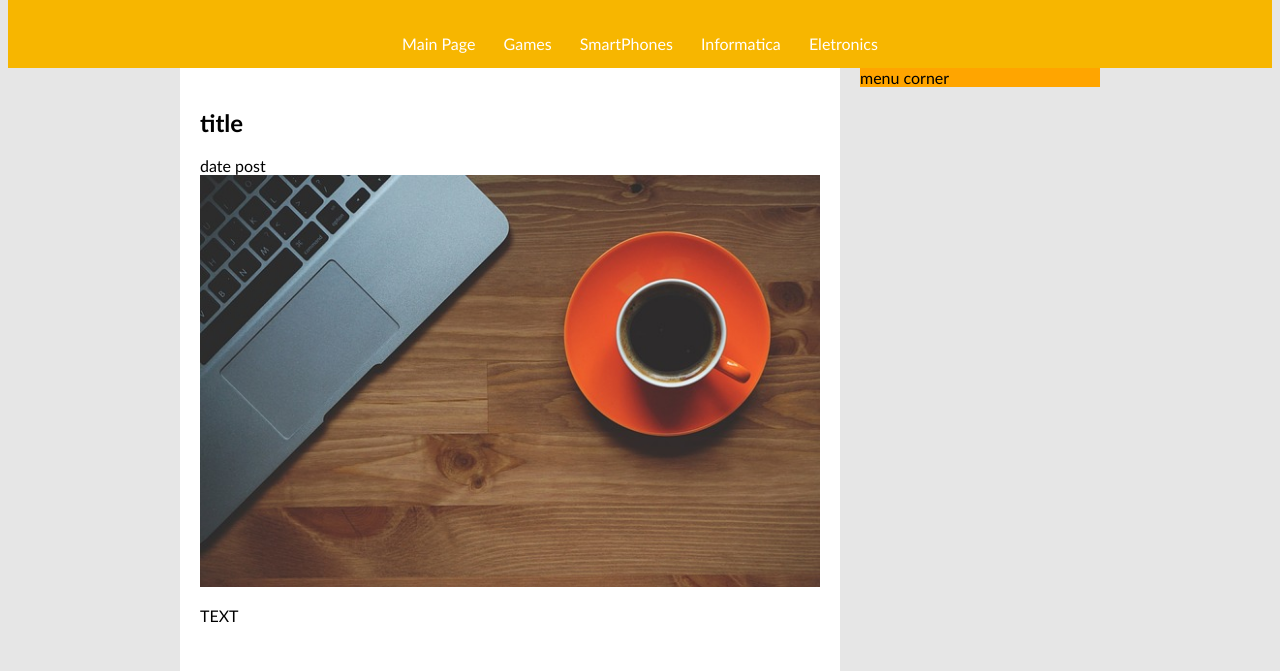
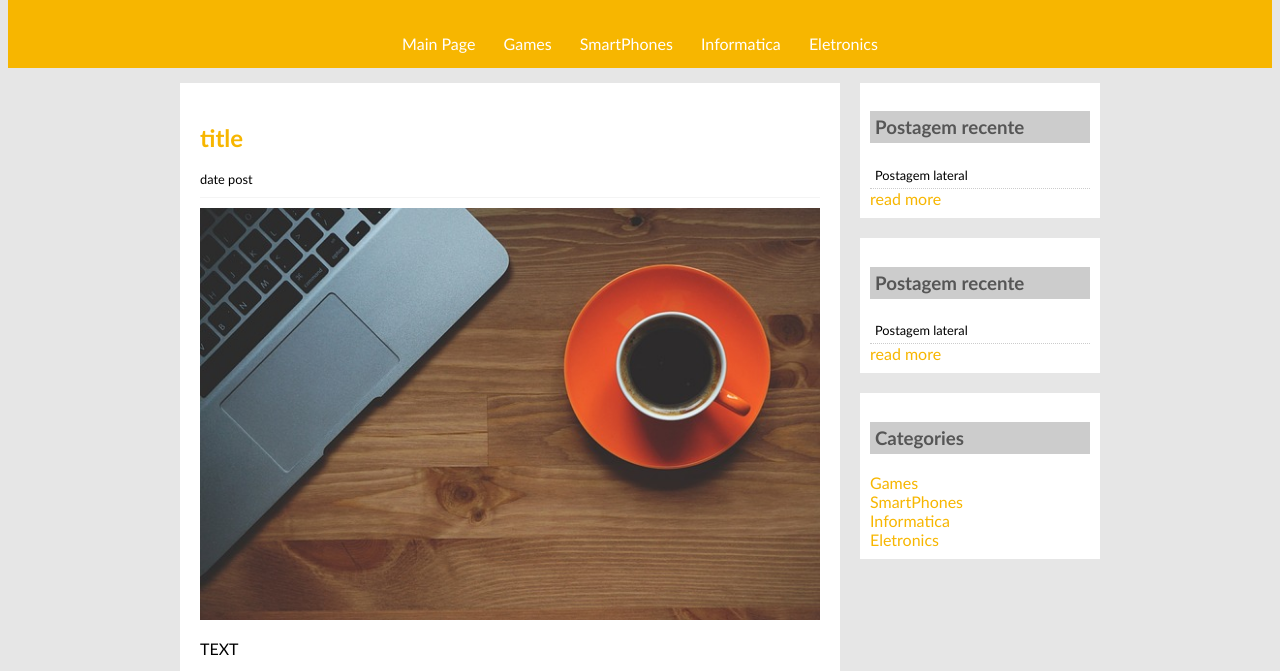
Before and after one commit to cpivetta6/CSS_techblog_demo, a plain HTML site: page index.html in a window 1280 px wide. Shown: the part 111-782 px from the top of the page. Drawn offline with Linux system fonts and the light colour scheme.

Commit message:
Corner site updated

```diff
--- a/index.html
+++ b/index.html
@@ -31,7 +31,7 @@
 
 			<div class = "post1">
 				<h2>title</h2>
-				<span>date post</span>
+				<span class= "date-post">date post</span>
 				<img width="620px" src="Images/imagem1.jpg">
 				<p>TEXT</p>
 				<a href="">Read more</a>
@@ -39,15 +39,62 @@
 
 			<!-- end Post -->
 
+			<!-- Start Post -->
+
+		<div id = "posts">
+
+			<div class = "post1">
+				<h2>title 2</h2>
+				<span class= "date-post">date post</span>
+				<img width="620px" src="Images/imagem1.jpg">
+				<p>TEXT</p>
+				<a href="">Read more</a>
+			</div>
+
+			<!-- end Post -->
+
+			<div id = "corner-content">
+
+			</div>
+
+
+	</div>
+
+	</div>
+		<div id = "menu-corner">
+
+				<div class = "corner-content">
+					<h3>Postagem recente</h3>
+					<div class="corner-post">Postagem lateral</div>
+					<a href="">read more</a>
+				</div>
+
+				<div class = "corner-content">
+					<h3>Postagem recente</h3>
+					<div class="corner-post">Postagem lateral</div>
+					<a href="">read more</a>
+				</div>
+
+
 		</div>
+
 		<div id = "menu-corner">
-			menu corner
+
+				<div class = "corner-content">
+					<h3>Categories</h3>
+					<a href="games.html">Games</a><br>
+					<a href="cellphones.html">SmartPhones</a><br>
+					<a href="informatica.html">Informatica</a><br>
+					<a href="eletronics">Eletronics</a><br>
+				</div>
+
+
 		</div>
+
 		<div id = "rodape">
 			All directs are reserveds.
 
 		</div>
-	</div>
 
 
 </body>
--- a/style.css
+++ b/style.css
@@ -24,8 +24,26 @@ h1 {
 	font-size: 2.5em;
 }
 
+h2 {
+	color: #f7b600;
+}
+
+h3 {
+	color: #565656;
+	background: #CCC;
+	padding: 5px;
+}
+
 .whiteBlog{
 	color: white;
+}
+
+.date-post{
+	font-size: 0.8em;
+	border-bottom: 1px solid #f4f4f4;
+	padding-bottom: 10px;
+	margin-bottom: 10px;
+	display: block;
 }
 
 /*LAYOUT MENU*/
@@ -34,12 +52,20 @@ a {
 	text-decoration: none;
 }
 
-a:link, a:visited{
+a:link,a:visited{
+	color: #f7b600;
+}
+
+a:hover{
+	text-decoration: underline;
+}
+
+#header a:link,#header a:visited{
 	color: white;
 	padding: 8px 12px;
 }
 
-a:hover{
+#header a:hover{
 	color: #f7b600;
 	background: white;
 }
@@ -49,10 +75,7 @@ a:hover{
 #main-area{
 	width: 920px;
 	margin: 0 auto;
-}
-
-#posts, #menu-corner{
-	background: orange;
+	padding: 15px;
 }
 
 #posts{
@@ -72,9 +95,21 @@ a:hover{
 
 }
 
+.corner-content {
+	background: white;
+	padding: 10px;
+	margin-bottom: 20px ;
+}
+
 #rodape{
 	clear: both;
 	text-align: center;
 	padding: 15px;
 	background: #CCC;
 }
+
+.corner-post{
+	font-size: 0.8em;
+	padding: 5px;
+	border-bottom: 1px dotted #CCC;
+}
```
